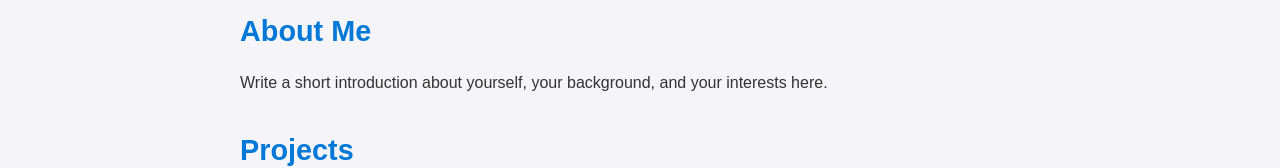
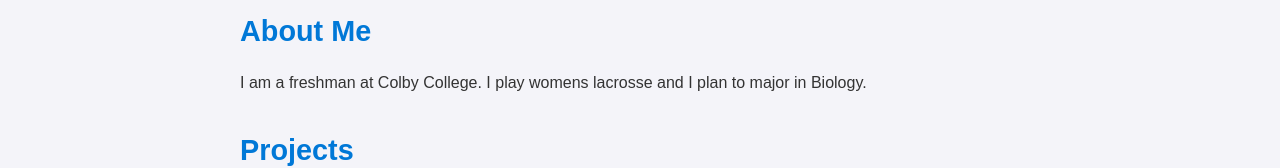
Before and after one commit to Madelyn-almgren/Madelyn-almgren.github.io, a plain HTML site: page index.html in a window 1280 px wide. Shown: the part 458-626 px from the top of the page. Drawn offline with Linux system fonts and the light colour scheme.

Commit message:
statement

```diff
--- a/index.html
+++ b/index.html
@@ -37,7 +37,7 @@
         <section class="about-me">
             <h2>About Me</h2>
             <!-- Placeholder -->
-            <p>Write a short introduction about yourself, your background, and your interests here.</p>
+            <p>I am a freshman at Colby College. I play womens lacrosse and I plan to major in Biology.</p>
         </section>
 
 
```
